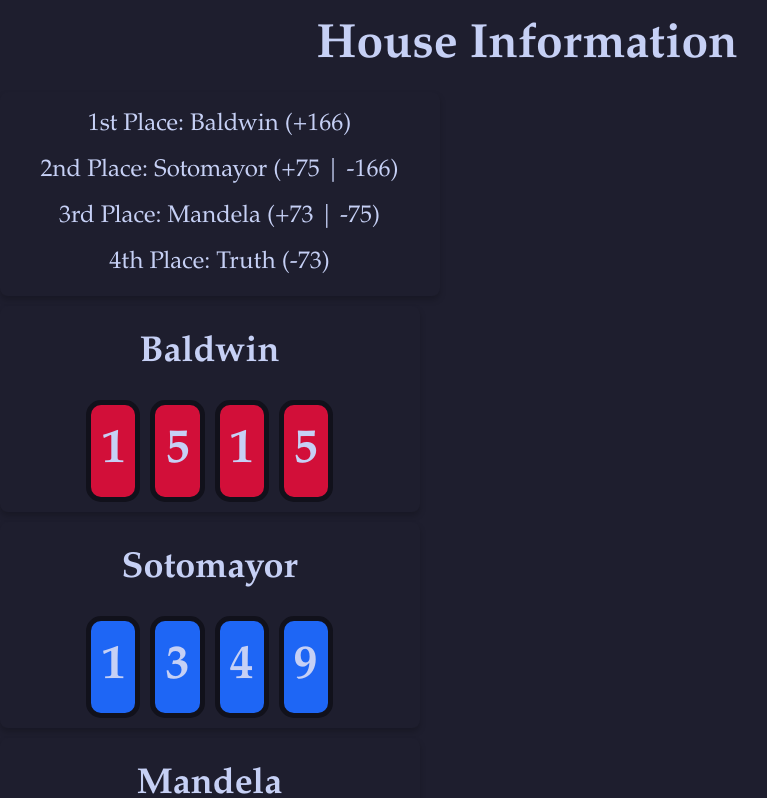
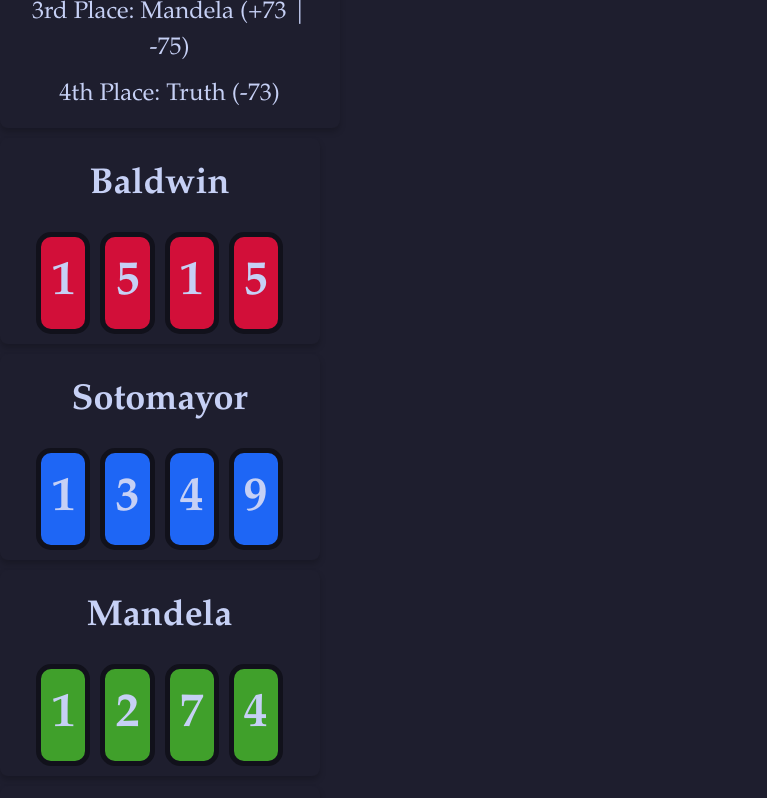
Before and after one commit to scarcekoi/house-information, a React (Vite) app: page / in a window 1280 px wide. Shown: the top 798 px of the page, without its empty margins (113-880 px from the left). Built offline with nearby package versions, Linux system fonts and the light colour scheme.

Commit message:
Update index.css

```diff
--- a/src/index.css
+++ b/src/index.css
@@ -24,16 +24,19 @@ body {
   margin: 0;
   display: flex;
   place-items: center;
+  justify-content: center; /* Ensure widgets are centered horizontally */
   min-width: 320px;
   min-height: 100vh;
   background-color: #1E1E2E;  /* Ensure the background color matches */
   color: #C6D0F5;  /* Ensure the text color matches */
   flex-direction: column;
+  padding: 20px;  /* Add some padding to prevent touching the edges */
 }
 
 h1 {
   font-size: 3.2em;
   line-height: 1.1;
+  margin-bottom: 20px; /* Space between title and widgets */
 }
 
 /* Adjust the widget container size and appearance */
@@ -43,7 +46,7 @@ h1 {
   margin: 10px 0;  /* Added some margin between widgets */
   border-radius: 8px;
   box-shadow: 0px 4px 6px rgba(0, 0, 0, 0.2);  /* Keep subtle shadow for separation */
-  max-width: 400px;  /* Limit the width of widgets */
+  max-width: 300px;  /* Make widgets skinnier */
   width: 100%;  /* Ensure widgets fill available width, but with a max width */
 }
 
```
